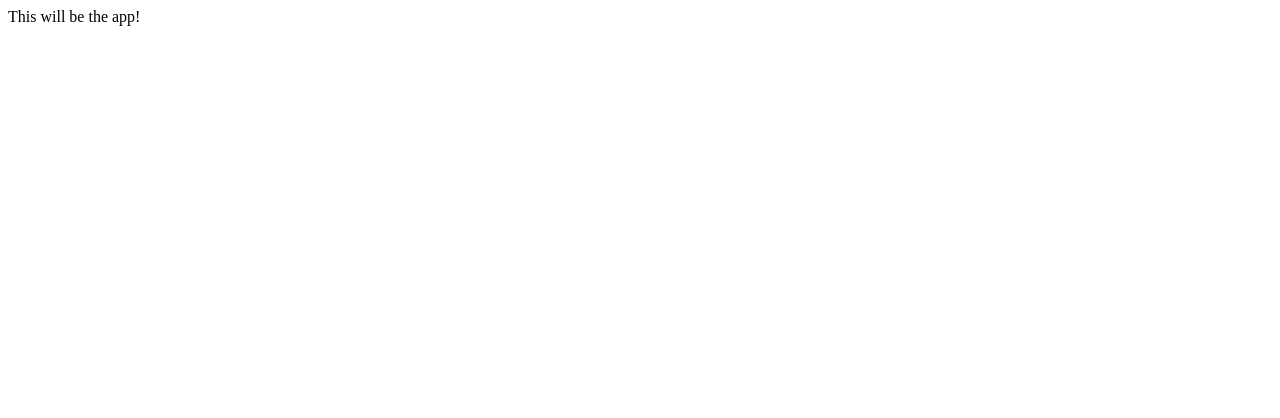
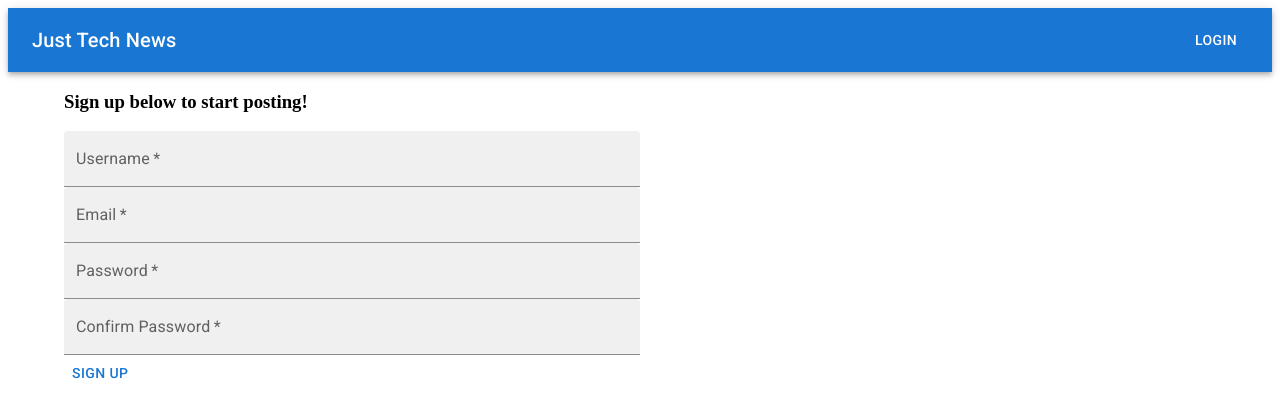
Before and after one commit to eliaswolfgang/just-tech-news, a React (Create React App) app in the folder client/: page / in a window 1280 px wide. Shown: the top 418 px of the page. Built offline with nearby package versions, Linux system fonts and the light colour scheme.

Commit message:
Added Signup page

```diff
--- a/client/package.json
+++ b/client/package.json
@@ -2,6 +2,7 @@
   "name": "just-tech-news",
   "version": "0.1.0",
   "private": true,
+  "proxy": "http://localhost:3001",
   "dependencies": {
     "@emotion/react": "^11.8.2",
     "@emotion/styled": "^11.8.1",
--- a/client/src/App.js
+++ b/client/src/App.js
@@ -1,10 +1,19 @@
 import { BrowserRouter as Router, Route, Routes } from 'react-router-dom';
+import NavBar from './components/Navbar';
 import { UserProvider } from './utils/UserContext';
+import Signup from './components/Signup';
+import Landing from './pages/Landing';
 
 function App() {
   return (
     <UserProvider>
-      <div className='App'>This will be the app!</div>
+      <NavBar />
+      <Router>
+        <Routes>
+          <Route path='/' element={<Signup />} />
+          <Route path='/home' element={<Landing />} />
+        </Routes>
+      </Router>
     </UserProvider>
   );
 }
--- /dev/null
+++ b/client/src/components/ErrorToast.js
@@ -0,0 +1,29 @@
+import { useState, useEffect } from 'react';
+import Snackbar from '@mui/material/Snackbar';
+import Alert from '@mui/material/Alert';
+
+export const ErrorToast = ({ props }) => {
+  const [open, setOpen] = useState(false);
+
+  useEffect(() => {
+    setOpen(props.open);
+  }, [props.open]);
+
+  return (
+    <Snackbar
+      open={open}
+      autoHideDuration={4000}
+      onClose={() => setOpen(!open)}
+    >
+      <Alert
+        onClose={() => setOpen(!open)}
+        severity='error'
+        sx={{ width: '100%' }}
+      >
+        {props.message}
+      </Alert>
+    </Snackbar>
+  );
+};
+
+export default ErrorToast;
--- a/client/src/components/Navbar.js
+++ b/client/src/components/Navbar.js
@@ -0,0 +1,40 @@
+import AppBar from '@mui/material/AppBar';
+import Box from '@mui/material/Box';
+import Toolbar from '@mui/material/Toolbar';
+import Typography from '@mui/material/Typography';
+import Button from '@mui/material/Button';
+import IconButton from '@mui/material/IconButton';
+import MenuIcon from '@mui/icons-material/Menu';
+import { useUserContext } from '../utils/UserContext';
+
+export const NavBar = () => {
+  const { state } = useUserContext();
+  const user = { ...state[0]?.user };
+  return (
+    <Box sx={{ flexGrow: 1 }}>
+      <AppBar position='static'>
+        <Toolbar>
+          {user && user.loggedIn && (
+            <IconButton
+              size='large'
+              edge='start'
+              color='inherit'
+              aria-label='menu'
+              sx={{ mr: 2 }}
+            >
+              <MenuIcon />
+            </IconButton>
+          )}
+          <Typography variant='h6' component='div' sx={{ flexGrow: 1 }}>
+            Just Tech News
+          </Typography>
+          <Button color='inherit'>
+            {user && user.loggedIn ? 'Logout' : 'Login'}
+          </Button>
+        </Toolbar>
+      </AppBar>
+    </Box>
+  );
+};
+
+export default NavBar;
--- a/client/src/components/Signup.js
+++ b/client/src/components/Signup.js
@@ -0,0 +1,165 @@
+import { useState, useReducer } from 'react';
+import { useNavigate } from 'react-router-dom';
+import { useUserContext } from '../utils/UserContext';
+import API from '../utils/API';
+import {
+  Box,
+  FormGroup,
+  FormControl,
+  Button,
+  TextField,
+  Container,
+} from '@mui/material';
+import ErrorToast from './ErrorToast';
+
+export const Signup = () => {
+  const initialSignUpState = {
+    username: '',
+    email: '',
+    password: '',
+    confirmPassword: '',
+  };
+
+  const formReducer = (state, action) => {
+    switch (action.type) {
+      case 'update':
+        return { ...state, ...action.payload };
+      default:
+        return state;
+    }
+  };
+
+  const updateForm = (e, key) => {
+    dispatch({
+      type: 'update',
+      payload: {
+        [key]: e.target.value,
+      },
+    });
+  };
+
+  const handleSignup = async (e) => {
+    e.preventDefault();
+    setSubmitted(true);
+    const isValid =
+      state.username &&
+      state.email &&
+      state.password &&
+      state.confirmPassword &&
+      state.password === state.confirmPassword;
+
+    if (!isValid) {
+      e.stopPropagation();
+      return;
+    }
+
+    API.createUser(state)
+      .then((res) => {
+        userDispatch({
+          type: 'setCurrentUser',
+          payload: {
+            username: res.data.username,
+            email: res.data.email,
+            loggedIn: true,
+          },
+        });
+        navigate('/home');
+      })
+      .catch((err) => {
+        if (err) {
+          console.log(err);
+          setErrorProps({
+            open: true,
+            message: `${err.message}`,
+          });
+        }
+      });
+  };
+
+  const [state, dispatch] = useReducer(formReducer, initialSignUpState);
+  const [submitted, setSubmitted] = useState(false);
+  const [errorProps, setErrorProps] = useState({
+    open: false,
+    setOpen: null,
+    message: '',
+  });
+  const { dispatch: userDispatch } = useUserContext();
+  const navigate = useNavigate();
+
+  return (
+    <>
+      <Container>
+        <div className='text-center'>
+          <h3>Sign up below to start posting!</h3>
+        </div>
+        <Box component='form' noValidate onSubmit={handleSignup} width='50%'>
+          <FormGroup>
+            <FormControl>
+              <TextField
+                onChange={(e) => updateForm(e, 'username')}
+                label='Username'
+                variant='filled'
+                value={state.username}
+                error={submitted && !state.username}
+                required
+              />
+            </FormControl>
+          </FormGroup>
+          <FormGroup>
+            <FormControl>
+              <TextField
+                onChange={(e) => updateForm(e, 'email')}
+                label='Email'
+                variant='filled'
+                value={state.email}
+                error={submitted && !state.email}
+                required
+                helperText={
+                  errorProps.open
+                    ? 'A user with email address already exists. Please enter a unique email address.'
+                    : ''
+                }
+              />
+            </FormControl>
+          </FormGroup>
+          <FormGroup>
+            <FormControl>
+              <TextField
+                onChange={(e) => updateForm(e, 'password')}
+                variant='filled'
+                label='Password'
+                type='password'
+                value={state.password}
+                error={
+                  (submitted && !state.password) ||
+                  (submitted && state.password !== state.confirmPassword)
+                }
+                required
+              />
+            </FormControl>
+          </FormGroup>
+          <FormGroup>
+            <FormControl>
+              <TextField
+                onChange={(e) => updateForm(e, 'confirmPassword')}
+                variant='filled'
+                label='Confirm Password'
+                type='password'
+                value={state.confirmPassword}
+                error={
+                  (submitted && !state.confirmPassword) ||
+                  (submitted && state.password !== state.confirmPassword)
+                }
+                required
+              />
+            </FormControl>
+          </FormGroup>
+          <Button type='submit'>Sign Up</Button>
+        </Box>
+      </Container>
+      <ErrorToast props={errorProps} />
+    </>
+  );
+};
+
+export default Signup;
--- /dev/null
+++ b/client/src/pages/Landing.js
@@ -0,0 +1,9 @@
+import { useUserContext } from '../utils/UserContext';
+
+export const Landing = () => {
+  const { state } = useUserContext();
+  const user = { ...state[0].user };
+  return <div>This will be the landing page for {user.username}</div>;
+};
+
+export default Landing;
```
